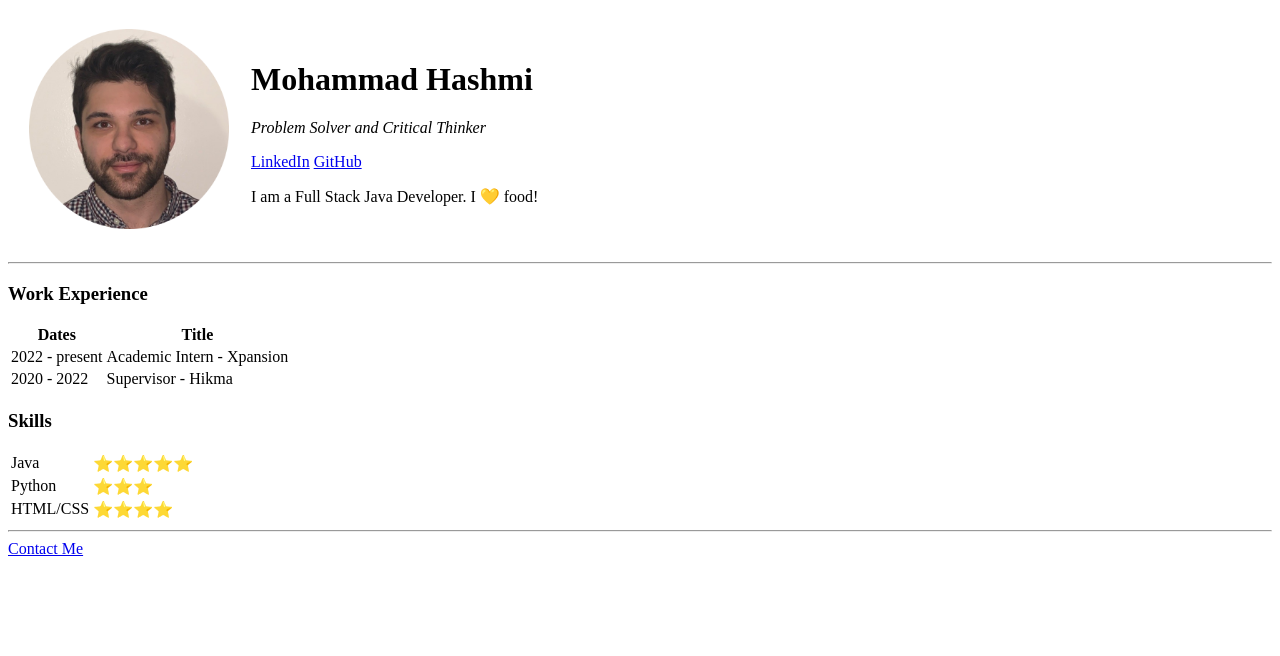
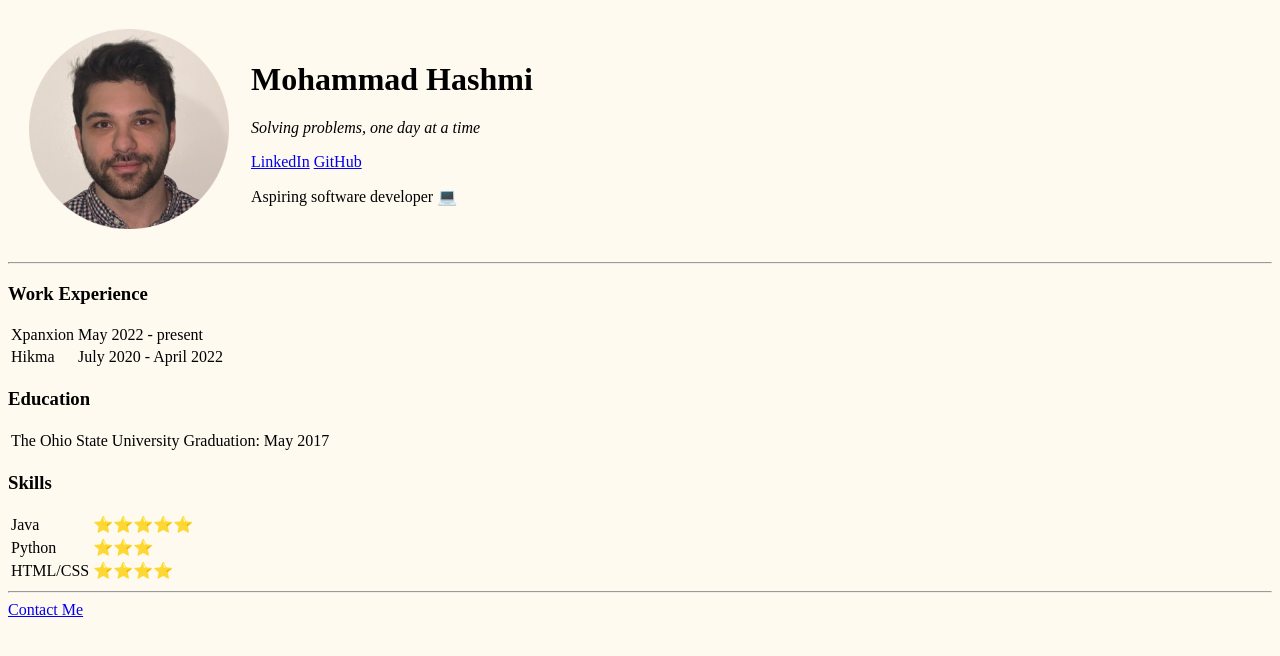
Before and after one commit to MHashmi1/Personal-Website, a plain HTML site: page index.html in a window 1280 px wide. Drawn offline with Linux system fonts and the light colour scheme.

Commit message:
CSS revisions

```diff
--- /dev/null
+++ b/CSS/styles.css
@@ -0,0 +1,3 @@
+body {
+  background-color: #fffaf0;
+}
--- a/index.html
+++ b/index.html
@@ -2,37 +2,50 @@
 <html lang="en">
   <head>
     <meta charset="utf-8" />
-    <title>Mohammad's Personal Site</title>
+    <title>Mohammad Hashmi</title>
+    <link rel="stylesheet" type="text/css" href="CSS/styles.css" />
   </head>
 
   <body>
-    <table cellspacing="20>"
+    <table cellspacing="20">
       <tr>
-        <td><img src="/image-modified.png" alt="picture of mohammad" width="200" /></td>
-        <td><h1>Mohammad Hashmi</h1>
-          <p><em>Problem Solver and Critical Thinker</em></p>
+        <td>
+          <img src="image-modified.png" alt="picture of mohammad" width="200" />
+        </td>
+
+        <td>
+          <h1>Mohammad Hashmi</h1>
+          <p><em>Solving problems, one day at a time</em></p>
           <a href="https://www.linkedin.com/in/mhashmi-osu">LinkedIn</a>
           <a href="https://www.github.com/MHashmi1">GitHub</a>
-          <p>I am a Full Stack Java Developer. I 💛 food!</p>
+          <p>Aspiring software developer 💻</p>
         </td>
       </tr>
     </table>
+
     <hr />
 
     <h3>Work Experience</h3>
     <table>
-      <thead>
-        <th>Dates</th>
-        <th>Title</th>
-      </thead>
       <tbody>
         <tr>
-          <td>2022 - present</td>
-          <td>Academic Intern - Xpansion</td>
+          <td>Xpanxion</td>
+
+          <td>May 2022 - present</td>
         </tr>
         <tr>
-          <td>2020 - 2022</td>
-          <td>Supervisor - Hikma</td>
+          <td>Hikma</td>
+          <td>July 2020 - April 2022</td>
+        </tr>
+      </tbody>
+    </table>
+
+    <h3>Education</h3>
+    <table>
+      <tbody>
+        <tr>
+          <td>The Ohio State University</td>
+          <td>Graduation: May 2017</td>
         </tr>
       </tbody>
     </table>
@@ -54,7 +67,9 @@
         </tr>
       </tbody>
     </table>
-    <hr>
-    <a href="/html/contactme.html">Contact Me</a>
+
+    <hr />
+
+    <a href="contactme.html">Contact Me</a>
   </body>
 </html>
```
Also changed, not shown: contactme.html (+15 -9 lines).
